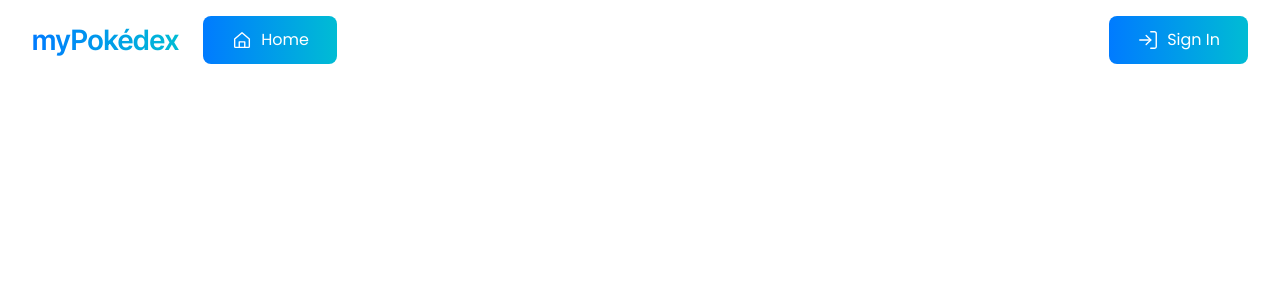
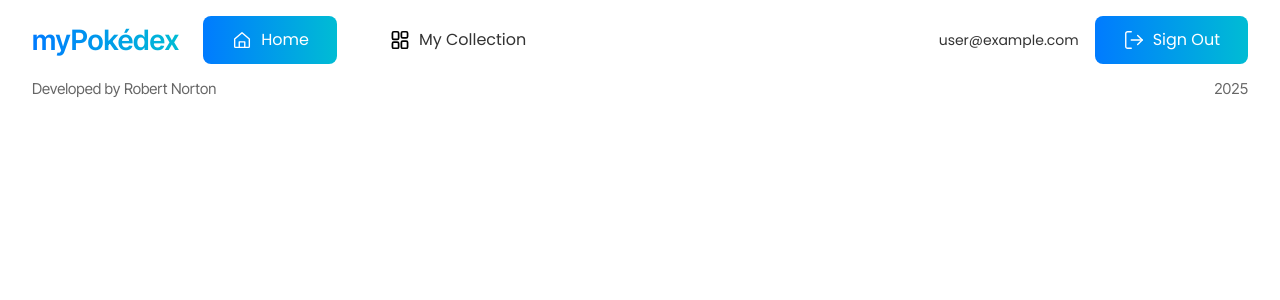
Before and after one commit to nortonrd3/mypokedex, a React (Vite) app: page / in a window 1280 px wide. Shown: the top 300 px of the page. Built offline with nearby package versions, Linux system fonts and the light colour scheme.

Commit message:
Create Footer component and styles

```diff
--- a/src/components/App/App.jsx
+++ b/src/components/App/App.jsx
@@ -1,14 +1,16 @@
 import Header from "../Header/Header";
+import Footer from "../Footer/Footer";
 import "./App.css";
 
 function App() {
   // For testing - can toggle this
-  const isSignedIn = false;
+  const isSignedIn = true;
   const userEmail = "user@example.com";
 
   return (
     <div className="app">
       <Header isSignedIn={isSignedIn} userEmail={userEmail} />
+      <Footer />
     </div>
   );
 }
--- /dev/null
+++ b/src/components/Footer/Footer.css
@@ -0,0 +1,64 @@
+.footer {
+  display: flex;
+  justify-content: space-between;
+  align-items: center;
+  padding: 0 1rem 1rem 1rem;
+  background-color: #fff;
+  margin-top: 16px;
+}
+
+.footer__info {
+  display: flex;
+  align-items: center;
+}
+
+.footer__year {
+  display: flex;
+  align-items: center;
+}
+
+.footer__text {
+  font-family: "InterTight-Regular", "Helvetica Neue", sans-serif;
+  font-size: 14px;
+  color: #666;
+}
+
+@media (max-width: 480px) {
+  .footer {
+    padding: 0 0.5rem 0.75rem 0.5rem;
+  }
+
+  .footer__text {
+    font-size: 12px;
+  }
+}
+
+@media (max-width: 375px) {
+  .footer {
+    padding: 0 0.25rem 0.5rem 0.25rem;
+  }
+
+  .footer__text {
+    font-size: 11px;
+  }
+}
+
+@media (min-width: 481px) and (max-width: 768px) {
+  .footer {
+    padding: 0 0.875rem 0.875rem 0.875rem;
+  }
+
+  .footer__text {
+    font-size: 13px;
+  }
+}
+
+@media (min-width: 769px) {
+  .footer {
+    padding: 0 2rem 1rem 2rem;
+  }
+
+  .footer__text {
+    font-size: 15px;
+  }
+}
--- /dev/null
+++ b/src/components/Footer/Footer.jsx
@@ -0,0 +1,18 @@
+import "./Footer.css";
+
+function Footer() {
+  const currentYear = new Date().getFullYear();
+
+  return (
+    <footer className="footer">
+      <div className="footer__info">
+        <span className="footer__text">Developed by Robert Norton</span>
+      </div>
+      <div className="footer__year">
+        <span className="footer__text">{currentYear}</span>
+      </div>
+    </footer>
+  );
+}
+
+export default Footer;
```
